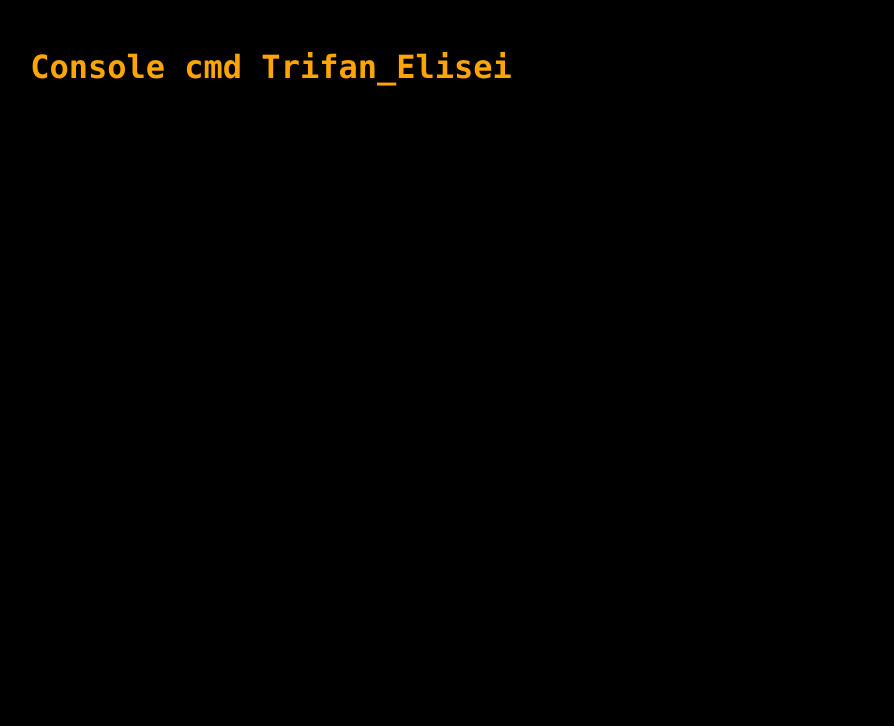
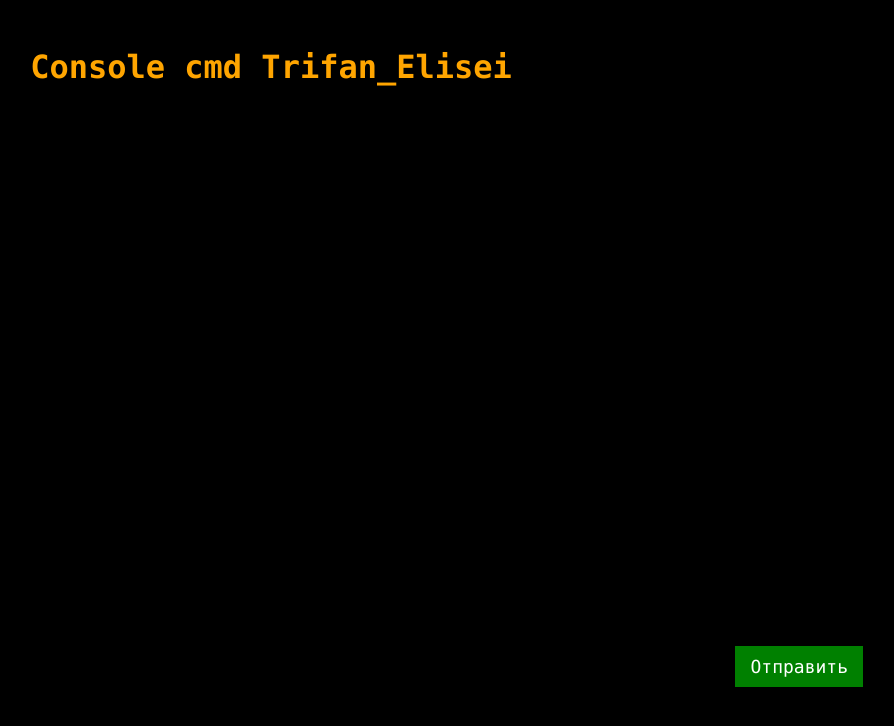
Before and after one commit to Elisei-Trifan/styled-components, a React (Create React App) app: page / in a window 1280 px wide. Shown: the top 726 px of the page, without its empty margins (369-1263 px from the left). Built offline with nearby package versions, Linux system fonts and the light colour scheme.

Commit message:
adapting styles by $primary

```diff
--- a/src/App.js
+++ b/src/App.js
@@ -1,6 +1,8 @@
 import styled from 'styled-components'
 import Title from './components/Title'
 import Flex from './components/Flex'
+import Console from './components/Console'
+import Button from './components/Button'
 
 const AppWrapper = styled.div`
   width: 100%;
@@ -17,6 +19,12 @@ function App() {
           Console cmd Trifan_Elisei
         </Title>
       </Flex>
+      <Flex direction="column">
+        <Console color="green" />
+        <Button background="green" self="flex-end" prymary>
+          Отправить
+        </Button>
+      </Flex>
     </AppWrapper>
   )
 }
--- /dev/null
+++ b/src/components/Button.jsx
@@ -0,0 +1,26 @@
+import React from 'react'
+import styled, { css } from 'styled-components'
+
+const StyledButton = styled.button`
+  border: none;
+  padding: 10px 15px;
+  font-size: 18px;
+  cursor: pointer;
+  align-self: ${({ self }) => self || 'stretch'};
+  &:focus {
+    outline: none;
+  }
+
+  ${(props) =>
+    props.prymary &&
+    css`
+      color: ${(props) => props.color || 'white'};
+      background: ${(props) => props.background || 'white'};
+    `}
+`
+
+const Button = (props) => {
+  return <StyledButton {...props} />
+}
+
+export default Button
--- /dev/null
+++ b/src/components/Console.jsx
@@ -0,0 +1,21 @@
+import React from 'react'
+import styled from 'styled-components'
+
+const StyledConsole = styled.textarea`
+  width: 100%;
+  height: 70vh;
+  background: black;
+  font-size: 28px;
+  border: none;
+  resize: none;
+  color: ${({ color }) => color || 'white'};
+  &:focus {
+    outline: none;
+  }
+`
+
+const Console = (props) => {
+  return <StyledConsole {...props} />
+}
+
+export default Console
```
